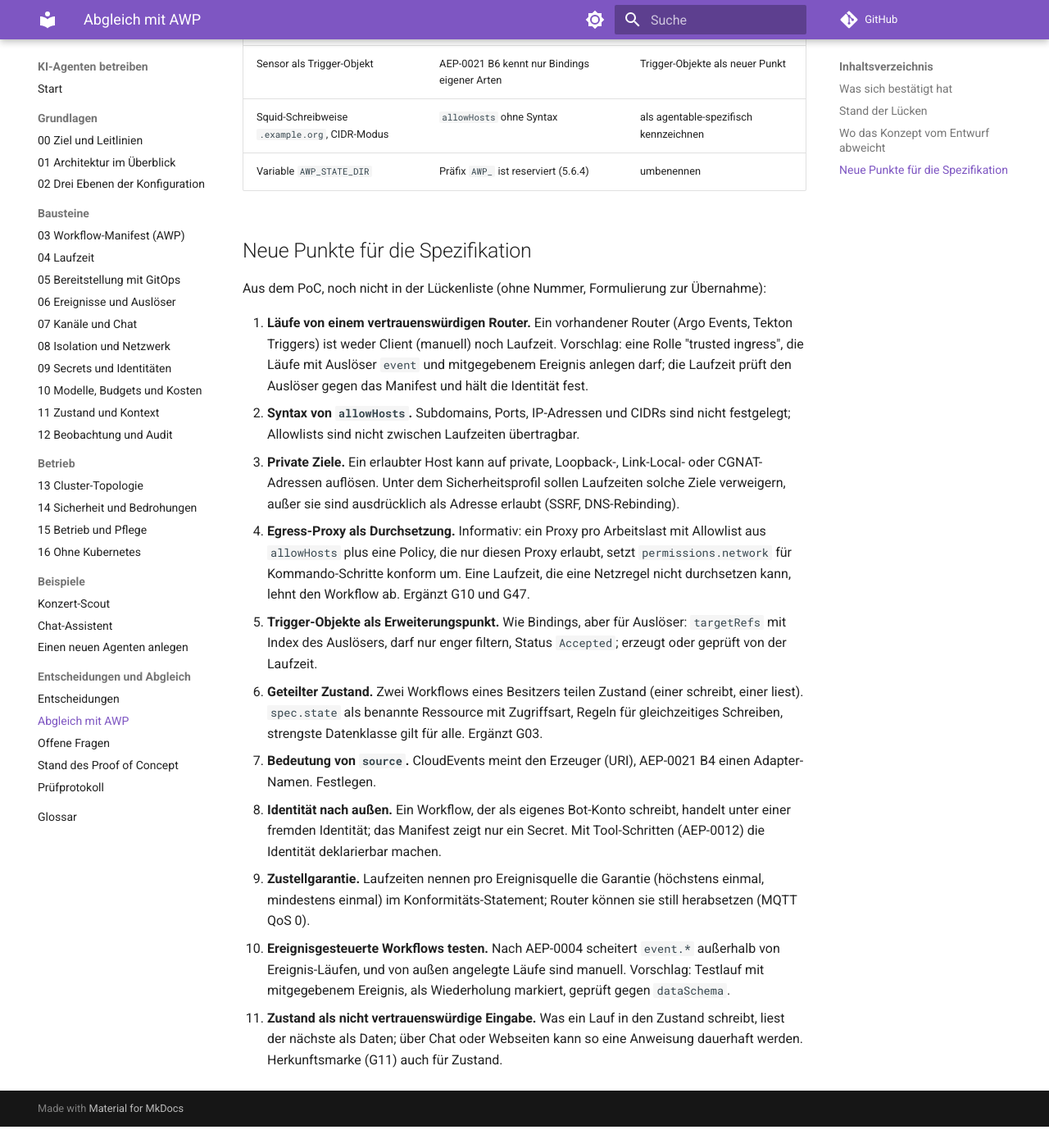
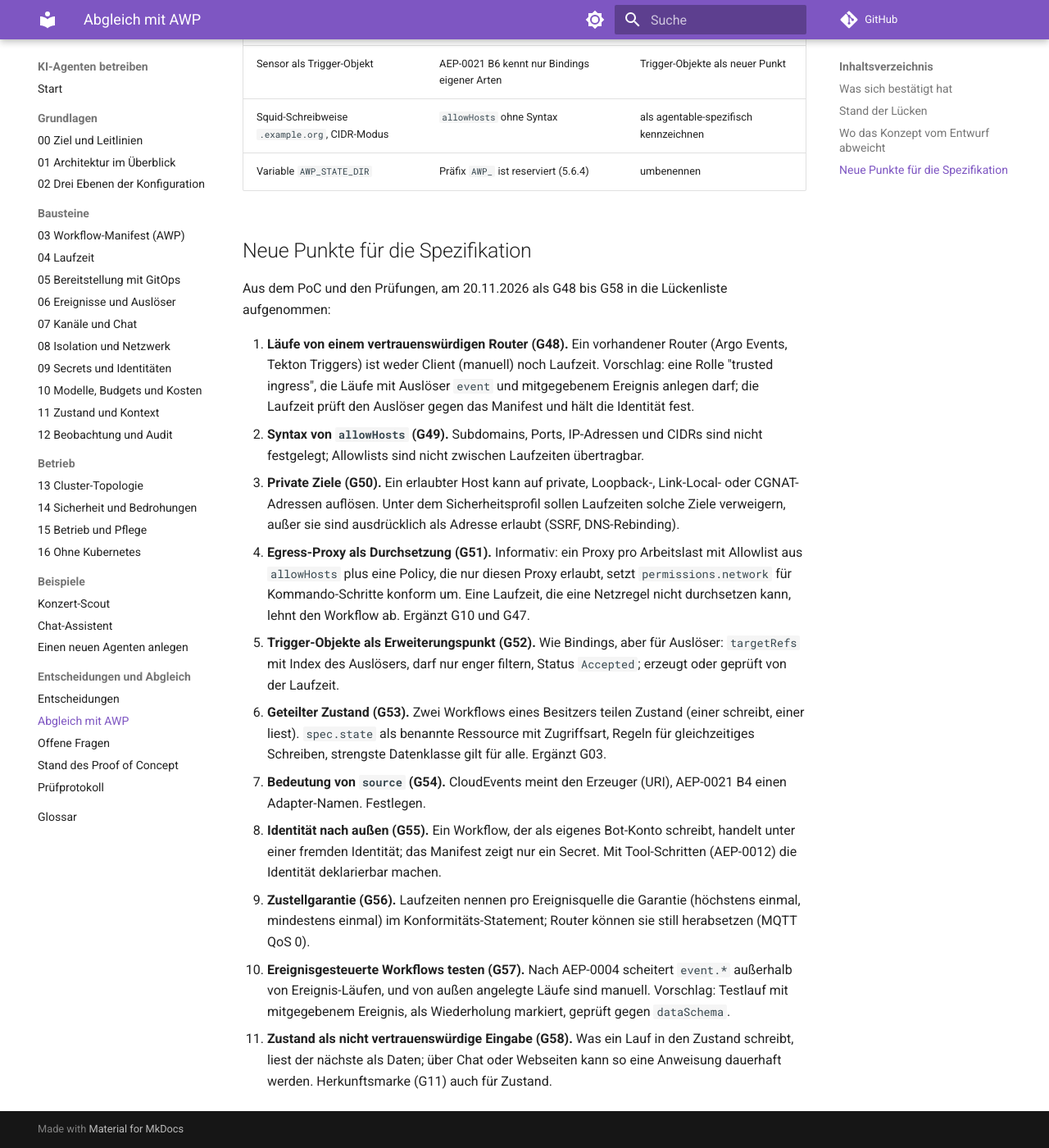
Before and after one commit to slauger/ai-agent-operations, an MkDocs documentation site: the page built from docs/awp-abgleich.md, in a window 1280 px wide and 1400 px high, scrolled down 3086 px. Shown: the whole window at 82% size. Built offline with MkDocs 1.6.1 and Material for MkDocs 9.7.7, drawn with Linux system fonts in a browser that asks for light colours; comment, search, counter and statistics services are not loaded; before the commit the page ends 4460 px from its top, so only the background shows below that.

Commit message:
docs: reference G48-G58 in the AWP comparison

```diff
--- a/docs/awp-abgleich.md
+++ b/docs/awp-abgleich.md
@@ -59,16 +59,16 @@ Stand des Abgleichs: 20.11.2026, gegen AWP `v1alpha2` auf dem Branch der Überar
 
 ## Neue Punkte für die Spezifikation
 
-Aus dem PoC, noch nicht in der Lückenliste (ohne Nummer, Formulierung zur Übernahme):
+Aus dem PoC und den Prüfungen, am 20.11.2026 als G48 bis G58 in die Lückenliste aufgenommen:
 
-1. **Läufe von einem vertrauenswürdigen Router.** Ein vorhandener Router (Argo Events, Tekton Triggers) ist weder Client (manuell) noch Laufzeit. Vorschlag: eine Rolle "trusted ingress", die Läufe mit Auslöser `event` und mitgegebenem Ereignis anlegen darf; die Laufzeit prüft den Auslöser gegen das Manifest und hält die Identität fest.
-2. **Syntax von `allowHosts`.** Subdomains, Ports, IP-Adressen und CIDRs sind nicht festgelegt; Allowlists sind nicht zwischen Laufzeiten übertragbar.
-3. **Private Ziele.** Ein erlaubter Host kann auf private, Loopback-, Link-Local- oder CGNAT-Adressen auflösen. Unter dem Sicherheitsprofil sollen Laufzeiten solche Ziele verweigern, außer sie sind ausdrücklich als Adresse erlaubt (SSRF, DNS-Rebinding).
-4. **Egress-Proxy als Durchsetzung.** Informativ: ein Proxy pro Arbeitslast mit Allowlist aus `allowHosts` plus eine Policy, die nur diesen Proxy erlaubt, setzt `permissions.network` für Kommando-Schritte konform um. Eine Laufzeit, die eine Netzregel nicht durchsetzen kann, lehnt den Workflow ab. Ergänzt G10 und G47.
-5. **Trigger-Objekte als Erweiterungspunkt.** Wie Bindings, aber für Auslöser: `targetRefs` mit Index des Auslösers, darf nur enger filtern, Status `Accepted`; erzeugt oder geprüft von der Laufzeit.
-6. **Geteilter Zustand.** Zwei Workflows eines Besitzers teilen Zustand (einer schreibt, einer liest). `spec.state` als benannte Ressource mit Zugriffsart, Regeln für gleichzeitiges Schreiben, strengste Datenklasse gilt für alle. Ergänzt G03.
-7. **Bedeutung von `source`.** CloudEvents meint den Erzeuger (URI), AEP-0021 B4 einen Adapter-Namen. Festlegen.
-8. **Identität nach außen.** Ein Workflow, der als eigenes Bot-Konto schreibt, handelt unter einer fremden Identität; das Manifest zeigt nur ein Secret. Mit Tool-Schritten (AEP-0012) die Identität deklarierbar machen.
-9. **Zustellgarantie.** Laufzeiten nennen pro Ereignisquelle die Garantie (höchstens einmal, mindestens einmal) im Konformitäts-Statement; Router können sie still herabsetzen (MQTT QoS 0).
-10. **Ereignisgesteuerte Workflows testen.** Nach AEP-0004 scheitert `event.*` außerhalb von Ereignis-Läufen, und von außen angelegte Läufe sind manuell. Vorschlag: Testlauf mit mitgegebenem Ereignis, als Wiederholung markiert, geprüft gegen `dataSchema`.
-11. **Zustand als nicht vertrauenswürdige Eingabe.** Was ein Lauf in den Zustand schreibt, liest der nächste als Daten; über Chat oder Webseiten kann so eine Anweisung dauerhaft werden. Herkunftsmarke (G11) auch für Zustand.
+1. **Läufe von einem vertrauenswürdigen Router (G48).** Ein vorhandener Router (Argo Events, Tekton Triggers) ist weder Client (manuell) noch Laufzeit. Vorschlag: eine Rolle "trusted ingress", die Läufe mit Auslöser `event` und mitgegebenem Ereignis anlegen darf; die Laufzeit prüft den Auslöser gegen das Manifest und hält die Identität fest.
+2. **Syntax von `allowHosts` (G49).** Subdomains, Ports, IP-Adressen und CIDRs sind nicht festgelegt; Allowlists sind nicht zwischen Laufzeiten übertragbar.
+3. **Private Ziele (G50).** Ein erlaubter Host kann auf private, Loopback-, Link-Local- oder CGNAT-Adressen auflösen. Unter dem Sicherheitsprofil sollen Laufzeiten solche Ziele verweigern, außer sie sind ausdrücklich als Adresse erlaubt (SSRF, DNS-Rebinding).
+4. **Egress-Proxy als Durchsetzung (G51).** Informativ: ein Proxy pro Arbeitslast mit Allowlist aus `allowHosts` plus eine Policy, die nur diesen Proxy erlaubt, setzt `permissions.network` für Kommando-Schritte konform um. Eine Laufzeit, die eine Netzregel nicht durchsetzen kann, lehnt den Workflow ab. Ergänzt G10 und G47.
+5. **Trigger-Objekte als Erweiterungspunkt (G52).** Wie Bindings, aber für Auslöser: `targetRefs` mit Index des Auslösers, darf nur enger filtern, Status `Accepted`; erzeugt oder geprüft von der Laufzeit.
+6. **Geteilter Zustand (G53).** Zwei Workflows eines Besitzers teilen Zustand (einer schreibt, einer liest). `spec.state` als benannte Ressource mit Zugriffsart, Regeln für gleichzeitiges Schreiben, strengste Datenklasse gilt für alle. Ergänzt G03.
+7. **Bedeutung von `source` (G54).** CloudEvents meint den Erzeuger (URI), AEP-0021 B4 einen Adapter-Namen. Festlegen.
+8. **Identität nach außen (G55).** Ein Workflow, der als eigenes Bot-Konto schreibt, handelt unter einer fremden Identität; das Manifest zeigt nur ein Secret. Mit Tool-Schritten (AEP-0012) die Identität deklarierbar machen.
+9. **Zustellgarantie (G56).** Laufzeiten nennen pro Ereignisquelle die Garantie (höchstens einmal, mindestens einmal) im Konformitäts-Statement; Router können sie still herabsetzen (MQTT QoS 0).
+10. **Ereignisgesteuerte Workflows testen (G57).** Nach AEP-0004 scheitert `event.*` außerhalb von Ereignis-Läufen, und von außen angelegte Läufe sind manuell. Vorschlag: Testlauf mit mitgegebenem Ereignis, als Wiederholung markiert, geprüft gegen `dataSchema`.
+11. **Zustand als nicht vertrauenswürdige Eingabe (G58).** Was ein Lauf in den Zustand schreibt, liest der nächste als Daten; über Chat oder Webseiten kann so eine Anweisung dauerhaft werden. Herkunftsmarke (G11) auch für Zustand.
```
